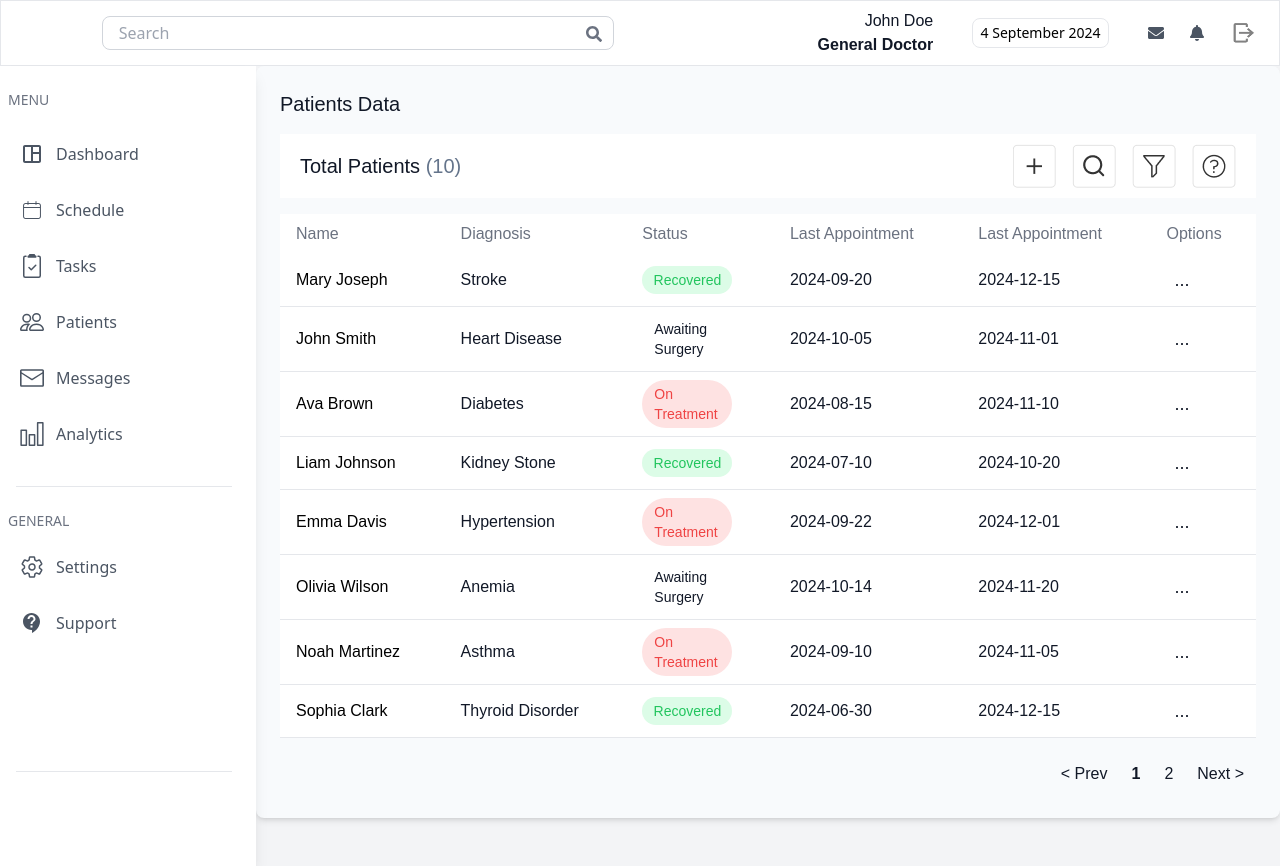
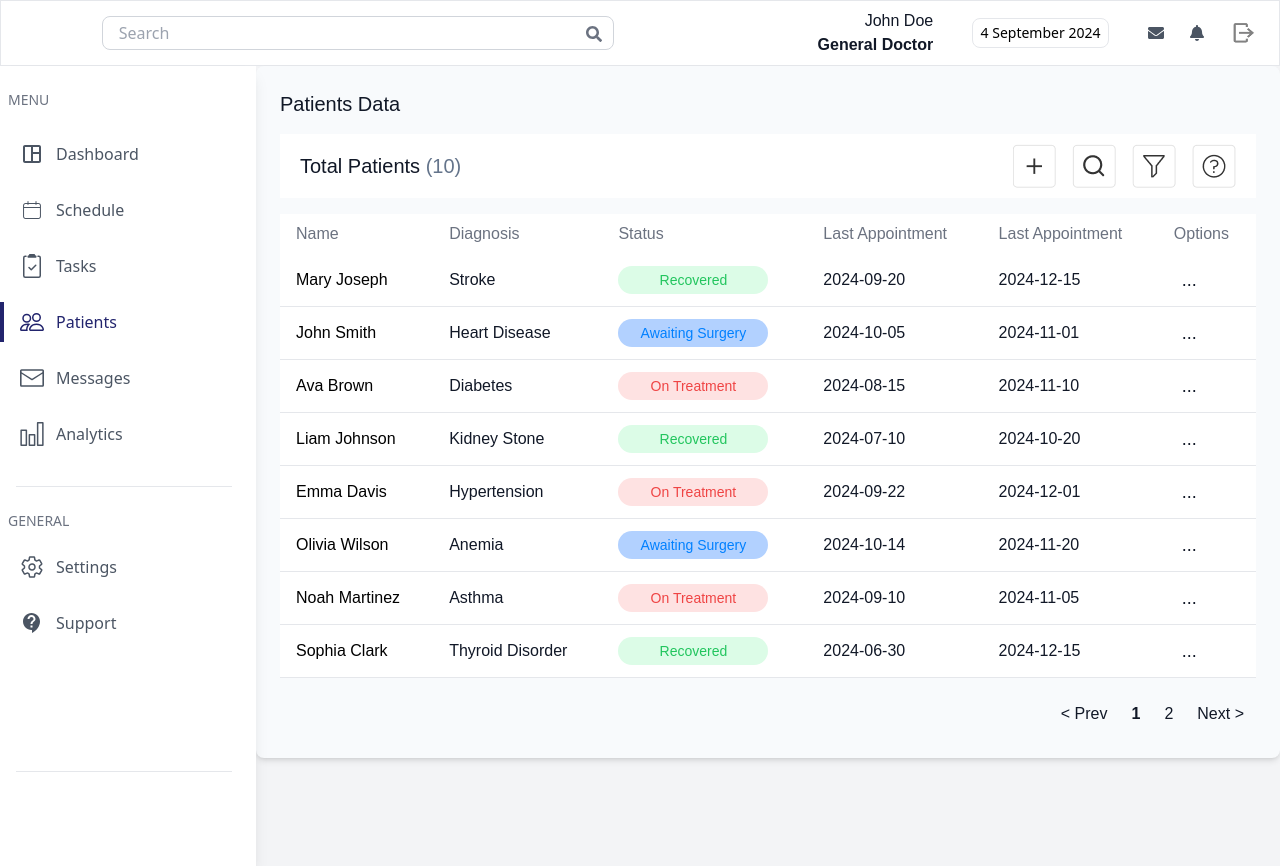
Before and after one commit to Manojgupta103/Updated-frontend, a Next.js app: page /authenticated/doctor/patients-list in a window 1280 px wide. Built offline with nearby package versions, Linux system fonts and the light colour scheme.

Commit message:
Fixed the issues with both the sidebar and patient-list page

```diff
--- a/DoctorComponents/Patientslist.jsx
+++ b/DoctorComponents/Patientslist.jsx
@@ -181,7 +181,7 @@ const patientsDashboard = () => {
                 <td className="px-4 font-mukta py-2">{patient.diagnosis}</td>
                 <td className="px-4 font-mukta py-2">
                   <span
-                    className={`w-[90px] font-mukta inline-flex items-center justify-center px-3 py-1 rounded-full text-sm ${getStatusClass(
+                    className={`w-[150px] font-mukta inline-flex items-center justify-center px-3 py-1 rounded-full text-sm ${getStatusClass(
                       patient.status
                     )}`}
                   >
@@ -217,7 +217,7 @@ const getStatusClass = (status) => {
     case "Recovered":
       return "bg-green-100 text-green-500";
     case "Awaiting Surgery":
-      return "bg-blue-100 text-blue-400";
+      return "bg-[#b2d1ff] text-blue";
     case "On Treatment":
       return "bg-red-100 text-red-500";
     default:
--- a/DoctorComponents/Sidebar.jsx
+++ b/DoctorComponents/Sidebar.jsx
@@ -40,28 +40,28 @@ const Sidebar = () => {
             </li>
 
             <li onClick={toggleSidebar}>
-              <Link href="doctor/schedule" className={`${pathname === '/doctor/schedule' ? 'text-[#22246d] border-[#22246d]' : 'text-gray-600 border-white hover:text-[#22246d]'} flex items-center py-2 border-l-4 pl-4`}>
+              <Link  href="/authenticated/doctor/schedule" className={`${pathname === '/authenticated/doctor/schedule' ? 'text-[#22246d] border-[#22246d]' : 'text-gray-600 border-white hover:text-[#22246d]'} flex items-center py-2 border-l-4 pl-4`}>
                 <CiCalendar className="mr-3 text-2xl" />
                 Schedule
               </Link>
             </li>
 
             <li onClick={toggleSidebar}>
-              <Link href="doctor/tasks" className={`${pathname === '/doctor/tasks' ? 'text-[#22246d] border-[#22246d]' : 'text-gray-600 border-white hover:text-[#22246d]'} flex items-center py-2 border-l-4 pl-4`}>
+              <Link href="/authenticated/doctor/tasks" className={`${pathname === '/authenticated/doctor/tasks' ? 'text-[#22246d] border-[#22246d]' : 'text-gray-600 border-white hover:text-[#22246d]'} flex items-center py-2 border-l-4 pl-4`}>
                 <BsClipboard2Check className="mr-3 text-2xl" />
                 Tasks
               </Link>
             </li>
 
             <li onClick={toggleSidebar}>
-              <Link href="doctor/patients-list" className={`${pathname === '/doctor/patients' ? 'text-[#22246d] border-[#22246d]' : 'text-gray-600 border-white hover:text-[#22246d]'} flex items-center py-2 border-l-4 pl-4`}>
+              <Link href="/authenticated/doctor/patients-list" className={`${pathname === '/authenticated/doctor/patients-list' ? 'text-[#22246d] border-[#22246d]' : 'text-gray-600 border-white hover:text-[#22246d]'} flex items-center py-2 border-l-4 pl-4`}>
                 <BsPeople className="mr-3 text-2xl" />
                 Patients
               </Link>
             </li>
 
             <li onClick={toggleSidebar}>
-              <Link href="doctor/messages" className={`${pathname === '/doctor/messages' ? 'text-[#22246d] border-[#22246d]' : 'text-gray-600 border-white hover:text-[#22246d]'} flex items-center py-2 border-l-4 pl-4 relative`}>
+              <Link href="/authenticated/doctor/messages" className={`${pathname === '/authenticated/doctor/messages' ? 'text-[#22246d] border-[#22246d]' : 'text-gray-600 border-white hover:text-[#22246d]'} flex items-center py-2 border-l-4 pl-4 relative`}>
                 <RxEnvelopeClosed className="mr-3 text-2xl" />
                 Messages
                 {/* Notification Badge */}
@@ -70,7 +70,7 @@ const Sidebar = () => {
             </li>
 
             <li onClick={toggleSidebar}>
-              <Link href="doctor/analytics" className={`${pathname === '/doctor/analytics' ? 'text-[#22246d] border-[#22246d] ' : 'text-gray-600 border-white'} flex items-center py-2 border-l-4 pl-4`}>
+              <Link href="/authenticated/doctor/analytics" className={`${pathname === '/authenticated/doctor/analytics' ? 'text-[#22246d] border-[#22246d] ' : 'text-gray-600 border-white'} flex items-center py-2 border-l-4 pl-4`}>
                 <SlChart className="mr-3 text-2xl" />
                 Analytics
               </Link>
@@ -87,14 +87,14 @@ const Sidebar = () => {
           <h3 className="text-gray-500 uppercase text-sm mb-4 ml-2">General</h3>
           <ul>
             <li onClick={toggleSidebar} className='mb-4'>
-              <Link href="doctor/settings" className={`${pathname === '/settings' ? 'text-[#22246d] border-[#22246d]' : 'text-gray-600 border-white hover:text-[#22246d]'} flex items-center py-2 border-l-4 pl-4`}>
+              <Link href="/authenticated/doctor/settings" className={`${pathname === '/authenticated/doctor/settings' ? 'text-[#22246d] border-[#22246d]' : 'text-gray-600 border-white hover:text-[#22246d]'} flex items-center py-2 border-l-4 pl-4`}>
                 <IoSettingsOutline className="mr-3 text-2xl" />
                 Settings
               </Link>
             </li>
 
             <li onClick={toggleSidebar}>
-              <Link href="doctor/support" className={`${pathname === '/doctor/support' ? 'text-[#22246d] border-[#22246d]' : 'text-gray-600 border-white hover:text-[#22246d]'} flex items-center py-2 border-l-4 pl-4`}>
+              <Link href="/authenticated/doctor/support" className={`${pathname === '/authenticated/doctor/support' ? 'text-[#22246d] border-[#22246d]' : 'text-gray-600 border-white hover:text-[#22246d]'} flex items-center py-2 border-l-4 pl-4`}>
                 <MdContactSupport className="mr-3 text-2xl" />
                 Support
               </Link>
```
